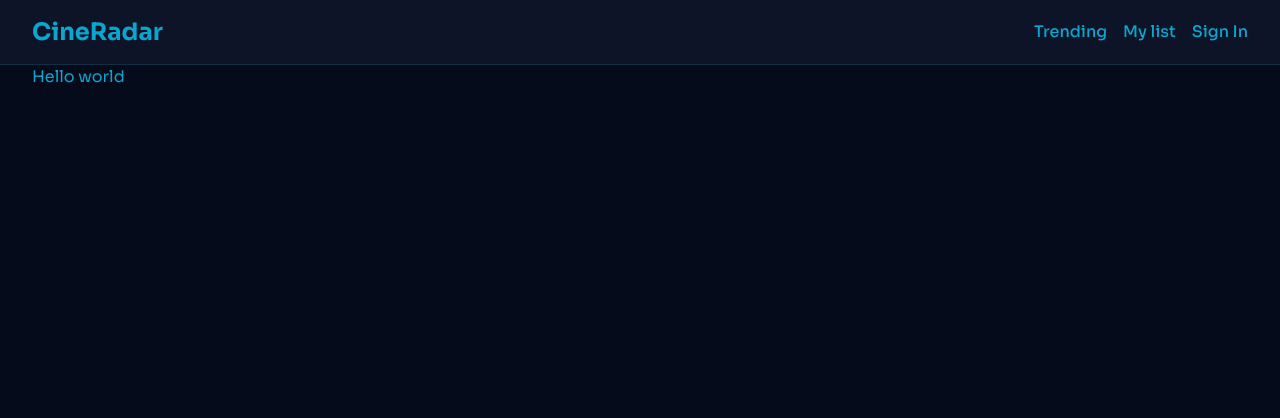
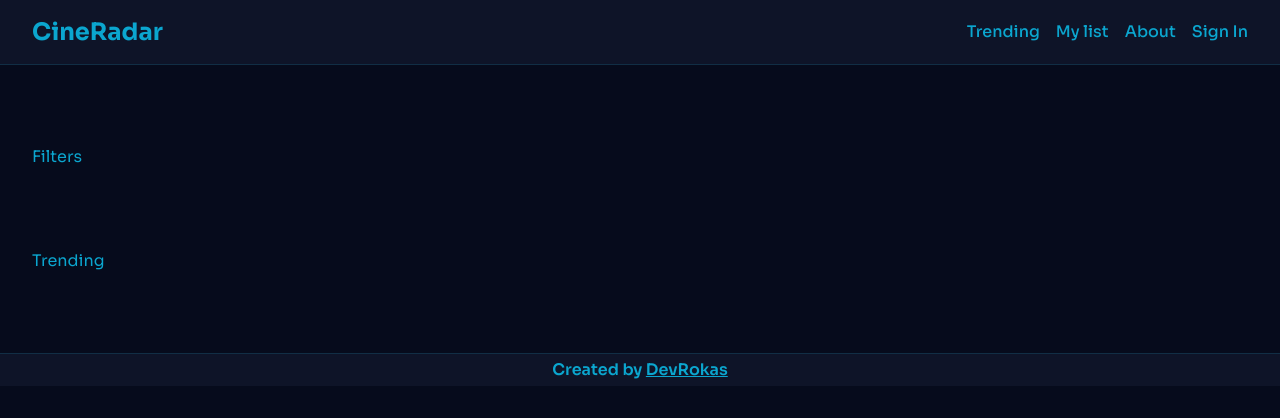
Before and after one commit to fraxxio/CineRadarAI, a Next.js app: page / in a window 1280 px wide. Shown: the top 418 px of the page. Built offline with nearby package versions, Linux system fonts and the light colour scheme; no server answers.

Commit message:
Create landing page main components

```diff
--- /dev/null
+++ b/src/Components/Filters.tsx
@@ -0,0 +1,7 @@
+import React from "react";
+
+const Filters = () => {
+  return <section>Filters</section>;
+};
+
+export default Filters;
--- /dev/null
+++ b/src/Components/Footer.tsx
@@ -0,0 +1,14 @@
+import React from "react";
+
+const Footer = () => {
+  return (
+    <footer className='bg-primary-bg font-semibold text-center py-1 border-t border-border-clr'>
+      Created by{" "}
+      <a href='https://github.com/fraxxio/' className='underline'>
+        DevRokas
+      </a>
+    </footer>
+  );
+};
+
+export default Footer;
--- a/src/Components/Navbar.tsx
+++ b/src/Components/Navbar.tsx
@@ -20,12 +20,12 @@ const Navbar = ({ userId }: NavbarProps) => {
       setIsNavOpen(false);
       menu.classList.remove("hidden");
       x.classList.add("hidden");
-      MobileNav.classList.replace("-translate-y-[0rem]", "-translate-y-[9rem]");
+      MobileNav.classList.replace("-translate-y-[0rem]", "-translate-y-[12rem]");
     } else {
       setIsNavOpen(true);
       menu.classList.add("hidden");
       x.classList.remove("hidden");
-      MobileNav.classList.replace("-translate-y-[9rem]", "-translate-y-[0rem]");
+      MobileNav.classList.replace("-translate-y-[12rem]", "-translate-y-[0rem]");
     }
   }
 
@@ -36,7 +36,7 @@ const Navbar = ({ userId }: NavbarProps) => {
           <a href='/' className='text-2xl font-bold'>
             CineRadar
           </a>
-          <ul className='flex items-center gap-4 font-medium max-[450px]:hidden'>
+          <ul className='flex items-center gap-4 font-medium max-[510px]:hidden'>
             <li>
               <Link href='#'>Trending</Link>
             </li>
@@ -44,10 +44,13 @@ const Navbar = ({ userId }: NavbarProps) => {
               <Link href='/my-list'>My list</Link>
             </li>
             <li>
+              <Link href='#'>About</Link>
+            </li>
+            <li>
               {userId ? <UserButton afterSignOutUrl='/' /> : <Link href='/sign-in'>Sign In</Link>}
             </li>
           </ul>
-          <button className='min-[450px]:hidden' onClick={hMovibileNavbar}>
+          <button className='min-[510px]:hidden' onClick={hMovibileNavbar}>
             <Menu id='menu' />
             <X id='x' className='hidden' />
           </button>
@@ -55,9 +58,9 @@ const Navbar = ({ userId }: NavbarProps) => {
       </nav>
       <div
         id='MobileNav'
-        className='bg-primary-bg border-b border-border-clr z-0 fixed w-full duration-[400ms] ease-in -translate-y-[9rem]'
+        className='bg-primary-bg border-b border-border-clr z-0 fixed w-full duration-[400ms] ease-in -translate-y-[12rem]'
       >
-        <ul className='flex flex-col items-center gap-4 font-medium min-[450px]:hidden py-4'>
+        <ul className='flex flex-col items-center gap-4 font-medium min-[510px]:hidden py-4'>
           <li>
             <Link href='#'>Trending</Link>
           </li>
@@ -65,7 +68,10 @@ const Navbar = ({ userId }: NavbarProps) => {
             <Link href='/mylist'>My list</Link>
           </li>
           <li>
-            <Link href='/signin'>Sign In</Link>
+            <Link href='#'>About</Link>
+          </li>
+          <li>
+            {userId ? <UserButton afterSignOutUrl='/' /> : <Link href='/sign-in'>Sign In</Link>}
           </li>
         </ul>
       </div>
--- /dev/null
+++ b/src/Components/Trending.tsx
@@ -0,0 +1,7 @@
+import React from "react";
+
+const Trending = () => {
+  return <section>Trending</section>;
+};
+
+export default Trending;
--- a/src/app/layout.tsx
+++ b/src/app/layout.tsx
@@ -3,6 +3,7 @@ import { Sora } from "next/font/google";
 import Navbar from "@/Components/Navbar";
 import { ClerkProvider, auth } from "@clerk/nextjs";
 import "./globals.css";
+import Footer from "@/Components/Footer";
 
 const sora = Sora({ subsets: ["latin"] });
 
@@ -24,6 +25,7 @@ export default function RootLayout({
         <body className={sora.className}>
           <Navbar userId={userId} />
           {children}
+          <Footer />
         </body>
       </html>
     </ClerkProvider>
--- a/src/app/page.tsx
+++ b/src/app/page.tsx
@@ -1,7 +1,11 @@
+import Filters from "@/Components/Filters";
+import Trending from "@/Components/Trending";
+
 export default function Home() {
   return (
-    <main className='container'>
-      <h1>Hello world</h1>
+    <main className='container flex flex-col justify-between gap-20 py-20'>
+      <Filters />
+      <Trending />
     </main>
   );
 }
```
